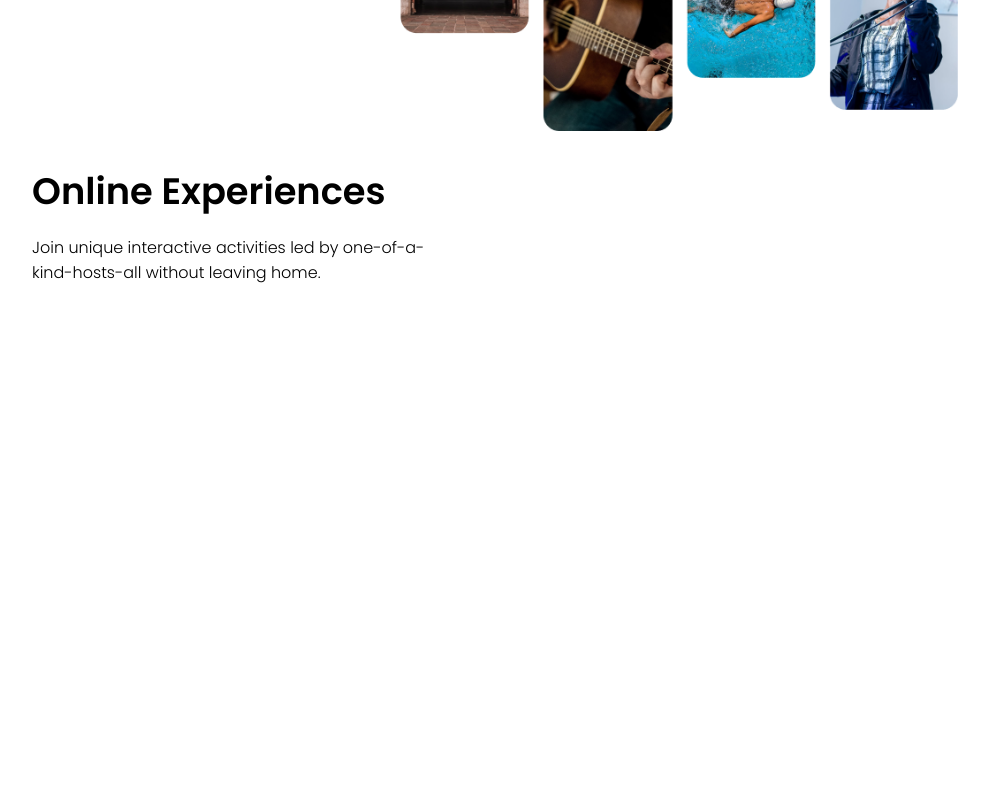
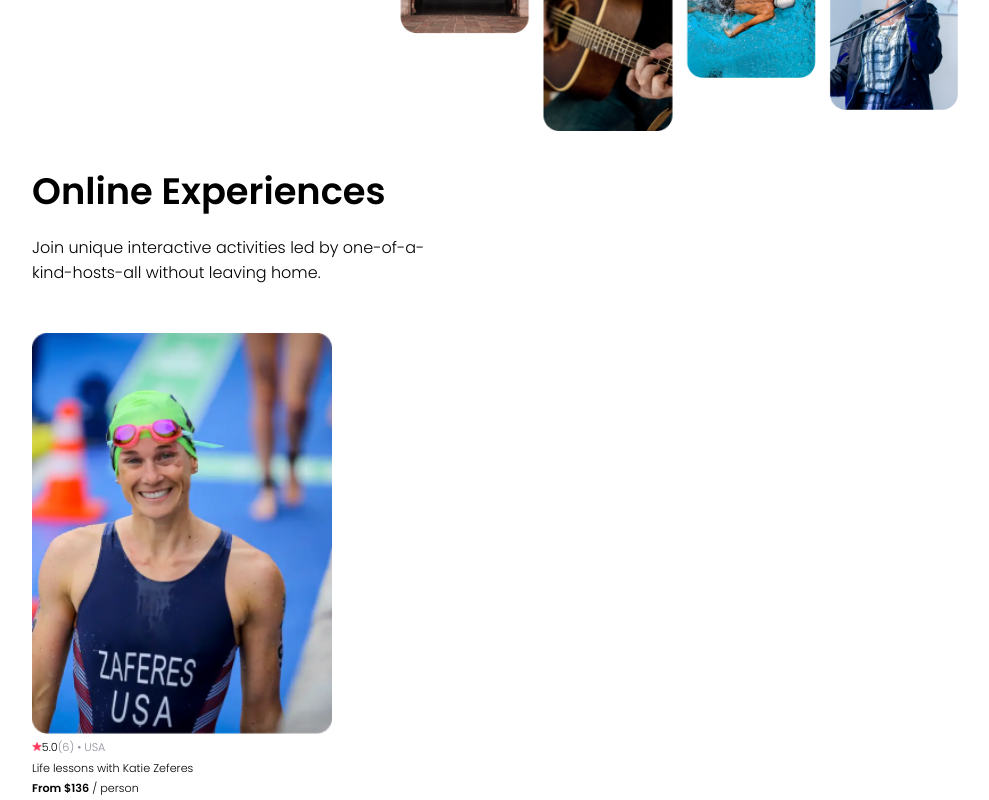
Before and after one commit to souravsgithub/react-projects-learning, a React (Vite) app in the folder airbnb-experiences-clone/: page / in a window 1280 px wide. Shown: the part 386-1186 px from the top of the page, without its empty margins (32-1021 px from the left). Before the commit the page ends 800 px from the top, so only its background shows below. Built offline with nearby package versions, Linux system fonts and the light colour scheme.

Commit message:
started using props instead of hardcoding data

```diff
--- a/airbnb-experiences-clone/src/App.jsx
+++ b/airbnb-experiences-clone/src/App.jsx
@@ -1,11 +1,20 @@
 import Navbar from "./components/Navbar";
 import Hero from "./components/Hero";
-
+import Card from "./components/Card";
+import katie from "/katie.png";
 export default function App() {
   return (
     <>
       <Navbar />
       <Hero />
+      <Card
+        img={katie}
+        rating={5.0}
+        reviewCount={6}
+        country="USA"
+        title="Life lessons with Katie Zeferes"
+        price={136}
+      />
     </>
   );
 }
--- /dev/null
+++ b/airbnb-experiences-clone/src/components/Card.jsx
@@ -0,0 +1,17 @@
+import star from "/star.png";
+
+export default function Card(props) {
+    return (
+        <div className="card">
+            <img src={props.img} alt="katie's photo" className="card-img"/>
+            <div className="card-stats">
+                <img src={star} alt="star-icon" className="card-star"/>
+                <span>{`${props.rating}.0`}</span>
+                <span className="grey">({props.reviewCount}) • </span>
+                <span className="grey">{props.country}</span>
+            </div>
+            <p>{props.title}</p>
+            <p><span className="bold">From ${props.price}</span> / person</p>
+        </div>
+    );
+}
--- a/airbnb-experiences-clone/src/components/Hero.jsx
+++ b/airbnb-experiences-clone/src/components/Hero.jsx
@@ -3,11 +3,11 @@ import grid from "/image-grid.png";
 export default function Hero() {
     return (
         <>
-        <div className="container hero">
+        <section className="container hero">
             <img src={grid} alt="grid-image" className="image-grid" />
             <h1>Online Experiences</h1>
             <p className="hero-text">Join unique interactive activities led by one-of-a-kind-hosts-all without leaving home.</p>
-        </div>
+        </section>
         </>
     );
 }
--- a/airbnb-experiences-clone/src/index.css
+++ b/airbnb-experiences-clone/src/index.css
@@ -7,6 +7,12 @@ body {
 .container {
   width: 90%;
   margin: 0 auto;
+}
+.grey {
+  color: #918E9B;
+}
+.bold {
+  font-weight: 700;
 }
 
 /* Typography */
@@ -52,3 +58,20 @@ nav {
   max-width: 400px;
   font-size: 1rem;
 }
+
+/* Card */
+.card {
+  margin-left: 5%;
+  width: 40%;
+  max-width: 300px;
+  font-size: 0.7rem;
+}
+.card-img {
+  width: 100%;
+}
+.card-star {
+  width: 0.875em;
+}
+.card p {
+  margin: 0.3em 0;
+}
```
Also changed, not shown: airbnb-experiences-clone/public/katie.png (added), airbnb-experiences-clone/public/star.png (added).
